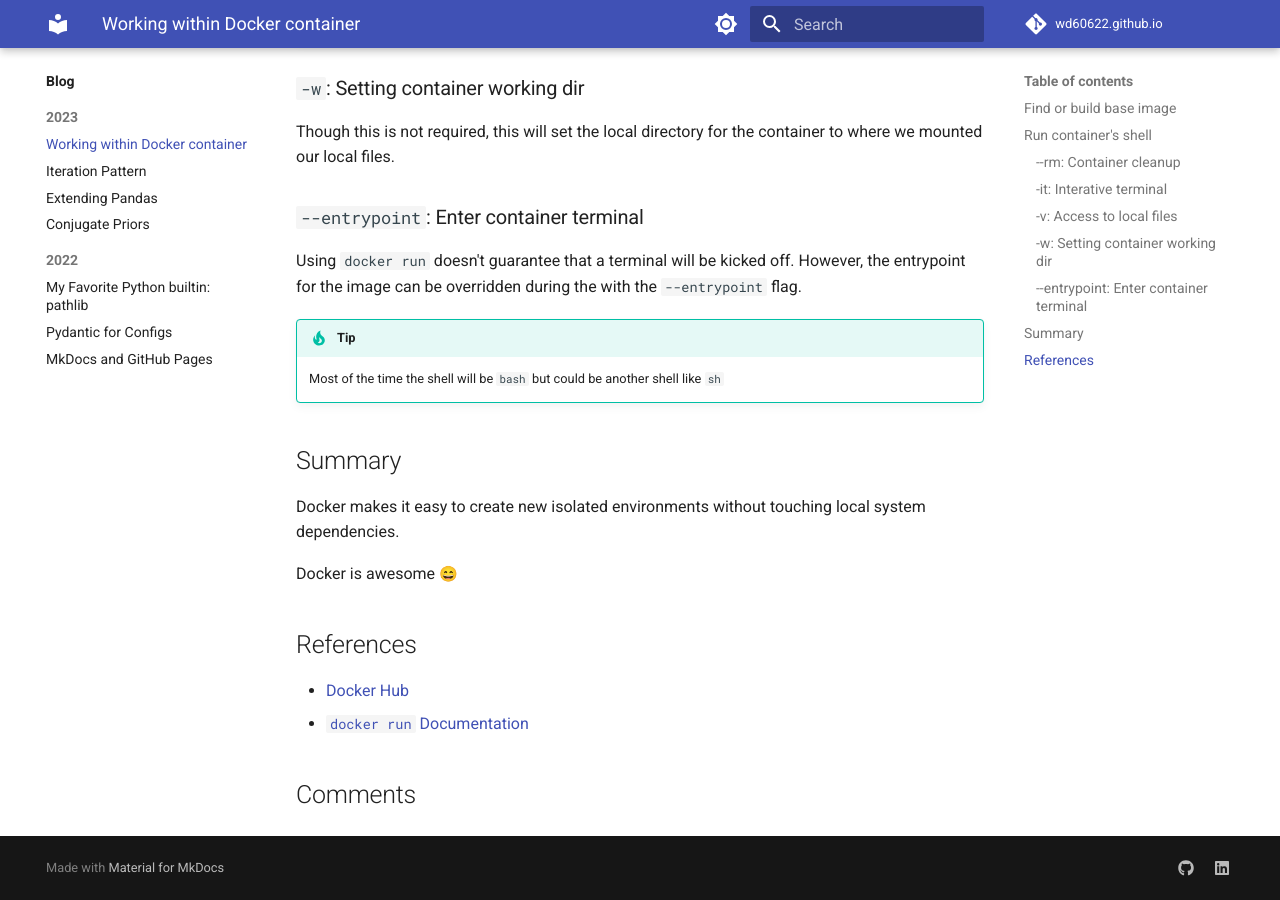
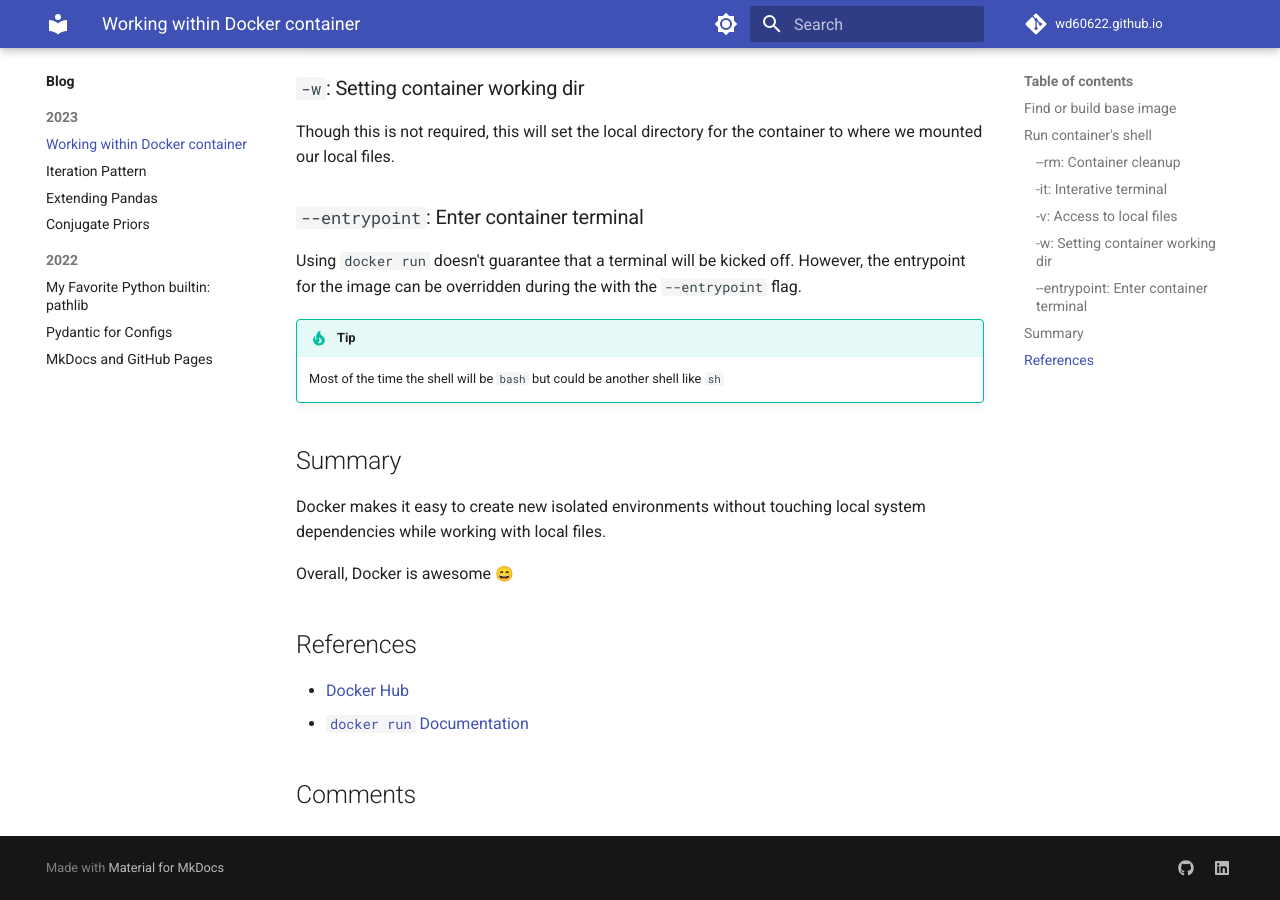
Before and after one commit to williambdean/williambdean.github.io, an MkDocs documentation site: the page built from docs/blog/posts/2023/docker-container.md, in a window 1280 px wide and 900 px high, scrolled down 1948 px. Built offline with MkDocs 1.6.1 and Material for MkDocs 9.7.7, drawn with Linux system fonts in a browser that asks for light colours; emoji names are drawn with the system emoji font; comment, search, counter and statistics services are not loaded; some of the changed text lies outside the part shown.

Commit message:
last edits

```diff
--- a/docs/blog/posts/2023/docker-container.md
+++ b/docs/blog/posts/2023/docker-container.md
@@ -6,7 +6,7 @@ comments: true
 ---
 # Working within Docker container
 
-This has been my workflow to iteractively work from within running container.
+This has been my workflow to iteractively work from within a running container.
 
 The goal here is to *still* rely on the local machine for editing files but to rely on the environment from the container for running any code.
 
@@ -89,9 +89,9 @@ Using `docker run` doesn't guarantee that a terminal will be kicked off. However
 
 ## Summary
 
-Docker makes it easy to create new isolated environments without touching local system dependencies.
+Docker makes it easy to create new isolated environments without touching local system dependencies while working with local files.
 
-Docker is awesome :smile:
+Overall, Docker is awesome :smile:
 
 ## References
 
```
